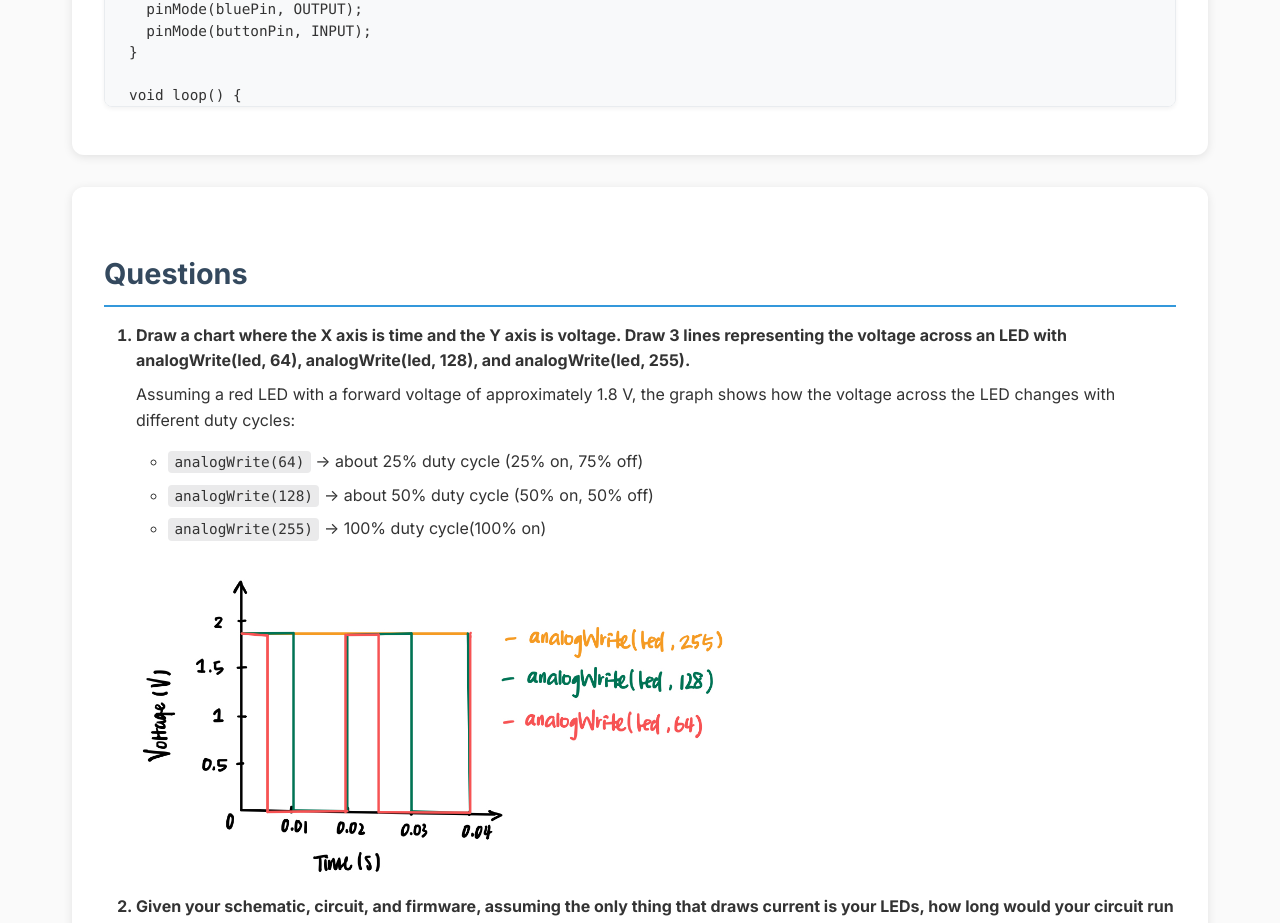
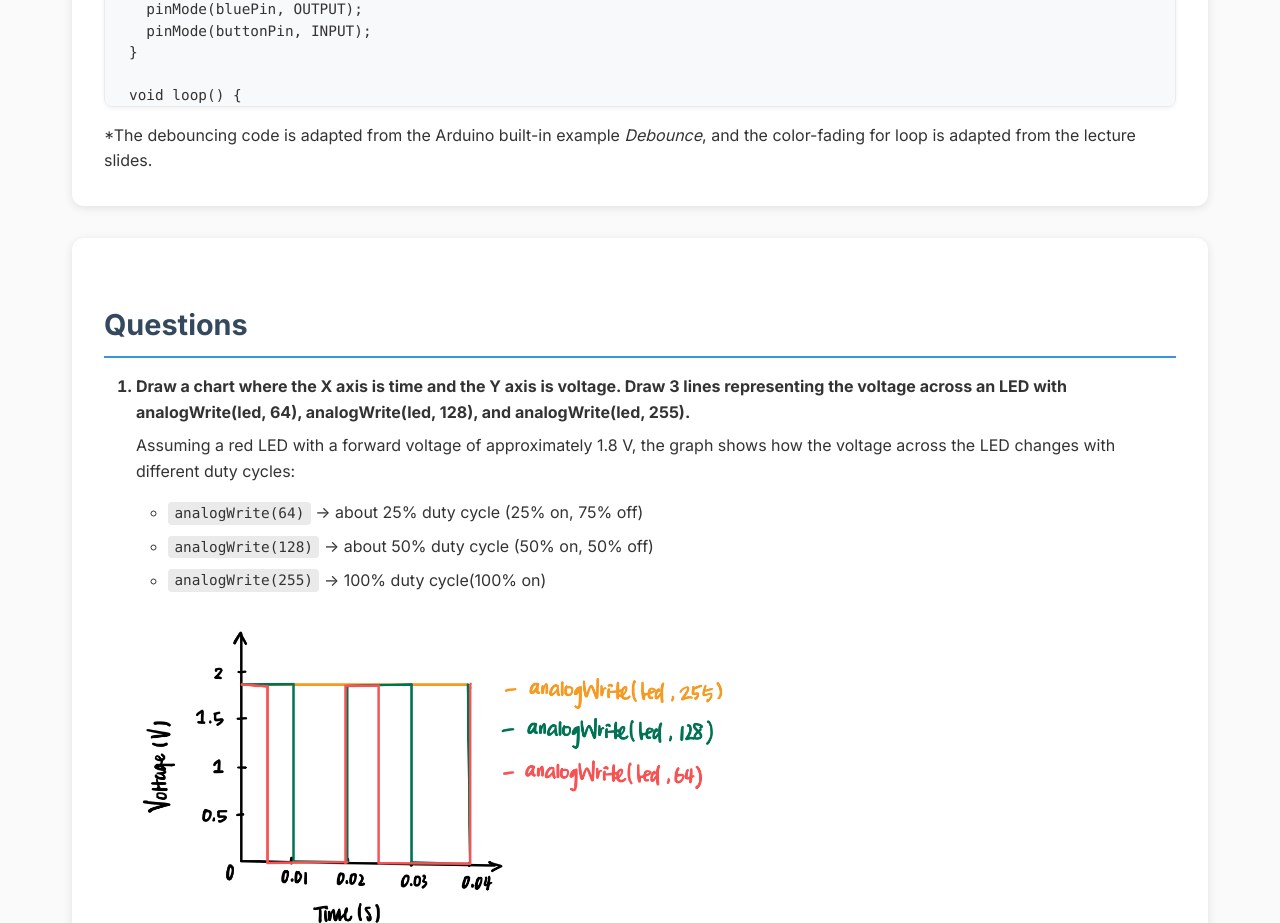
Before and after one commit to srtang23/srtang23.github.io, a plain HTML site: page a2.html in a window 1280 px wide. Shown: the part 2860-3783 px from the top of the page. Drawn offline with Linux system fonts and the light colour scheme.

Commit message:
ADD: attribution for external sources

```diff
--- a/a2.html
+++ b/a2.html
@@ -158,6 +158,10 @@ void fadeColors() {
   }
 }
       </code></pre>
+      <p>
+        *The debouncing code is adapted from the Arduino built-in example <em>Debounce</em>,
+        and the color-fading for loop is adapted from the lecture slides.
+      </p>
     </div>
 
     <div class="questions">
```
